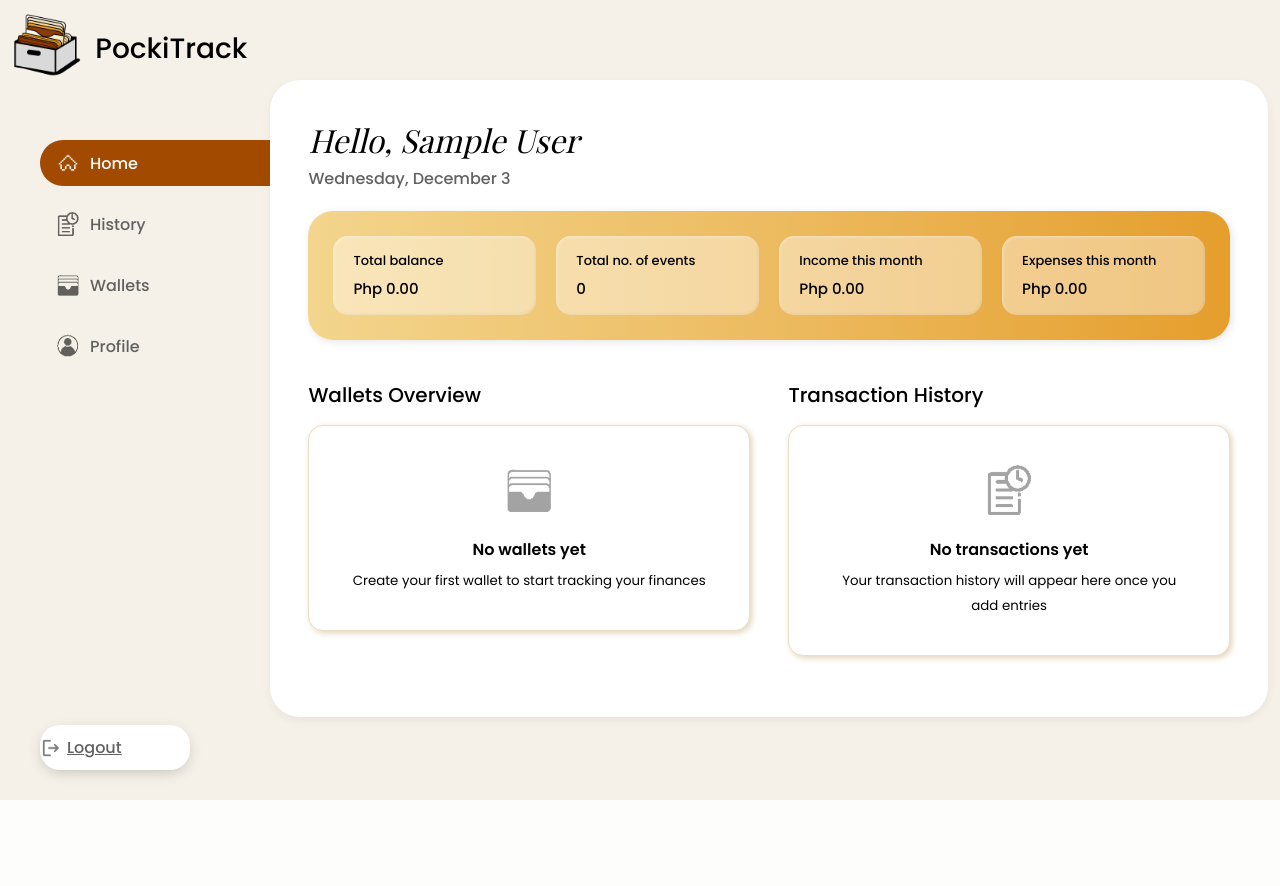
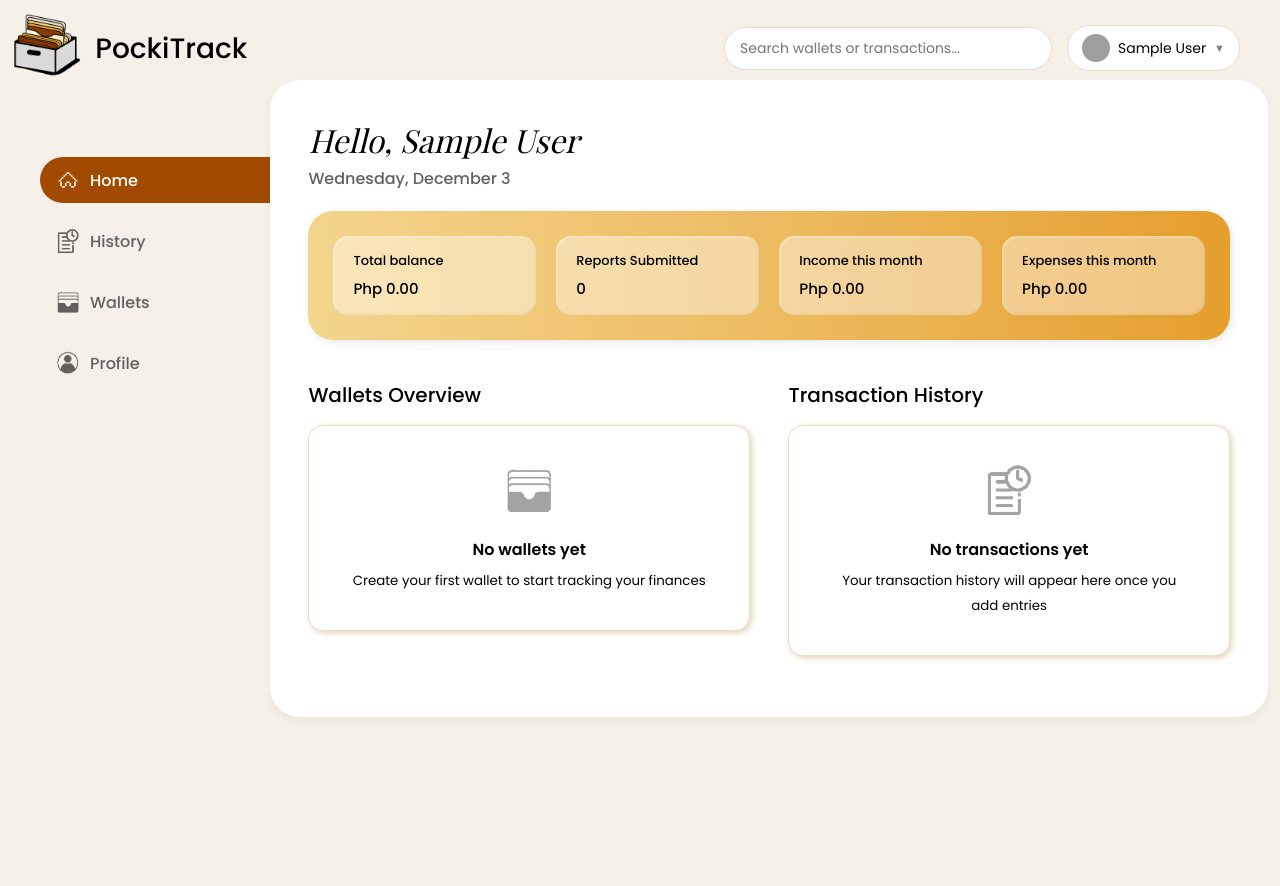
Before and after one commit to Snowden199x/PettyCash, a Flask app: page /pres/homepage in a window 1280 px wide. Before the commit the page ends 800 px from the top, so only its background shows below. Run offline with Flask 3, Linux system fonts and the light colour scheme; the visitor is signed in with stand-in values (Sample User, id 1); some web fonts are replaced; grey boxes are pictures that could not be loaded.

Commit message:
changes in homepage and history

```diff
--- a/web_development/pres_view/static/css/homepage.css
+++ b/web_development/pres_view/static/css/homepage.css
@@ -9,6 +9,134 @@ html {
   scroll-behavior: smooth;
 }
 
+.top-header {
+  position: fixed;
+  left: clamp(230px, 17vw, 250px); /* start after sidebar width */
+  right: 0;
+  height: 60px;
+  display: flex;
+  justify-content: flex-end;
+  align-items: center;
+  padding: 0 40px;
+  background-color: #F5F1E8;
+  z-index: 5;
+}
+
+.top-bar .logo {
+  display: flex;
+  align-items: center;
+  gap: 10px;
+  text-decoration: none;
+  cursor: pointer;
+}
+
+
+.top-header-right {
+  display: flex;
+  align-items: center;
+  gap: 15px;
+}
+
+.top-bar {
+  display: flex;
+  align-items: center;
+  justify-content: space-between;
+  padding: 15px 40px;
+  background-color: #f5f1e8;
+}
+
+/* reuse your existing logo styles */
+.top-bar-right {
+  display: flex;
+  align-items: center;
+  gap: 15px;
+  margin-top: 10px;
+}
+
+/* search & profile from previous answer */
+.search-bar input {
+  padding: 10px 40px 10px 15px;
+  border: 1px solid #ddd;
+  border-radius: 25px;
+  font-size: 14px;
+  font-family: "Poppins", sans-serif;
+  transition: all 0.3s ease;
+}
+.search-bar input:hover {
+  border-color: #e59e2c;
+}
+.search-bar input:focus {
+  outline: none;
+  border-color: #8b3b08;
+  box-shadow: 0 0 0 3px rgba(139, 59, 8, 0.1);
+}
+
+.profile-dropdown {
+  position: relative;
+}
+.profile-btn {
+  display: flex;
+  align-items: center;
+  gap: 8px;
+  padding: 8px 14px;
+  border-radius: 999px;
+  border: 1px solid #ecdcc6;
+  background: #ffffff;
+  cursor: pointer;
+  font-family: 'Poppins';
+  font-size: 14px;
+}
+
+.profile-avatar {
+  width: 28px;
+  height: 28px;
+  border-radius: 50%;
+  object-fit: cover;
+}
+
+.profile-btn:hover {
+  background-color: #fff7ec;
+  border-color: #e59e2c;
+}
+
+.profile-caret {
+  font-size: 11px;
+  color: #828282;
+  transition: transform 0.3s ease;
+}
+
+.profile-btn:hover .profile-caret {
+  transform: rotate(180deg);
+}
+
+.profile-menu {
+  position: absolute;
+  right: 0;
+  top: 110%;
+  background: #ffffff;
+  border-radius: 10px;
+  box-shadow: 0 4px 12px rgba(0,0,0,0.12);
+  display: none;
+  min-width: 200px;
+  transform: translateY(-10px);
+  transition: all 0.3s ease;
+  z-index: 50;
+}
+
+
+.profile-menu a {
+  display: block;
+  padding: 8px 12px;
+  text-decoration: none;
+  color: #000;
+  font-size: 14px;
+}
+
+.profile-menu a:hover {
+  background-color: #f5f1e8;
+}
+
+
 .container {
   display: flex;
   height: 100vh;
@@ -17,7 +145,7 @@ html {
 /* Sidebar */
 .sidebar {
   width: clamp(230px, 17vw, 250px);
-  padding: 50px 40px 40px 40px;
+  padding: 0px 40px 40px 40px;
   display: flex;
   flex-direction: column;
   align-items: flex-start;
@@ -53,7 +181,7 @@ html {
 .sidebar-content {
   display: flex;
   flex-direction: column;
-  margin-top: 90px;
+  margin-top: 71px;
   gap: 30px;
   width: 100%;
 }
--- a/web_development/pres_view/static/js/homepage.js
+++ b/web_development/pres_view/static/js/homepage.js
@@ -16,6 +16,9 @@ document.addEventListener("DOMContentLoaded", () => {
 
   // Load dashboard data
   loadDashboardData();
+
+  setupProfileDropdown();
+  setupHeaderSearch();
 });
 
 async function loadDashboardData() {
@@ -59,10 +62,14 @@ async function loadDashboardData() {
 }
 
 function updateSummaryCards(summary) {
-  document.getElementById("total-balance").textContent = `Php ${summary.total_balance.toLocaleString('en-PH', { minimumFractionDigits: 2 })}`;
-  document.getElementById("total-events").textContent = summary.total_events;
-  document.getElementById("income-month").textContent = `Php ${summary.income_month.toLocaleString('en-PH', { minimumFractionDigits: 2 })}`;
-  document.getElementById("expenses-month").textContent = `Php ${summary.expenses_month.toLocaleString('en-PH', { minimumFractionDigits: 2 })}`;
+  document.getElementById("total-balance").textContent =
+    `Php ${summary.total_balance.toLocaleString('en-PH', { minimumFractionDigits: 2 })}`;
+  document.getElementById("reports-submitted").textContent =
+    summary.reports_submitted;
+  document.getElementById("income-month").textContent =
+    `Php ${summary.income_month.toLocaleString('en-PH', { minimumFractionDigits: 2 })}`;
+  document.getElementById("expenses-month").textContent =
+    `Php ${summary.expenses_month.toLocaleString('en-PH', { minimumFractionDigits: 2 })}`;
 }
 
 function loadWallets(wallets) {
@@ -142,3 +149,42 @@ function showEmptyState() {
   showEmptyWallets();
   showEmptyTransactions();
 }
+
+function setupProfileDropdown() {
+  const toggle = document.getElementById("profile-dropdown-toggle");
+  const menu = document.getElementById("profile-menu");
+  if (!toggle || !menu) return;
+
+  toggle.addEventListener("click", (e) => {
+    e.stopPropagation();
+    const isVisible = menu.style.display === "block";
+    menu.style.display = isVisible ? "none" : "block";
+  });
+
+  document.addEventListener("click", () => {
+    if (menu.style.display === "block") {
+      menu.style.display = "none";
+    }
+  });
+}
+
+function setupHeaderSearch() {
+  const input = document.getElementById("header-search");
+  const walletsContainer = document.getElementById("wallets-container");
+  const transactionsContainer = document.getElementById("transactions-container");
+  if (!input || !walletsContainer || !transactionsContainer) return;
+
+  input.addEventListener("input", () => {
+    const term = input.value.toLowerCase().trim();
+
+    walletsContainer.querySelectorAll(".wallet-card").forEach(card => {
+      const text = card.textContent.toLowerCase();
+      card.style.display = text.includes(term) ? "" : "none";
+    });
+
+    transactionsContainer.querySelectorAll(".transaction-item").forEach(item => {
+      const text = item.textContent.toLowerCase();
+      item.style.display = text.includes(term) ? "" : "none";
+    });
+  });
+}
--- a/web_development/pres_view/templates/pres/pres_homepage.html
+++ b/web_development/pres_view/templates/pres/pres_homepage.html
@@ -19,16 +19,46 @@
     />
   </head>
   <body>
+    <div class="top-bar">
+  <div class="top-bar-left">
+    <a href="{{ url_for('pres.homepage') }}" class="logo">
+  <img
+    src="{{ url_for('pres.static', filename='images/pocki_logo.png') }}"
+    alt="PockiTrack Logo"
+  />
+  <span class="logo_name">PockiTrack</span>
+</a>
+  </div>
+
+  <div class="top-bar-right">
+    <div class="search-bar">
+      <input
+        type="text"
+        id="header-search"
+        placeholder="Search wallets or transactions..."
+      />
+    </div>
+
+    <div class="profile-dropdown">
+      <button class="profile-btn" id="profile-dropdown-toggle">
+  <img
+    src="{{ profile_picture or url_for('pres.static', filename='images/default_profile.png') }}"
+    alt="Profile"
+    class="profile-avatar"
+  />
+  <span class="profile-name">{{ session['org_name'] }}</span>
+  <span class="profile-caret">▼</span>
+</button>
+      <div class="profile-menu" id="profile-menu">
+        <a href="{{ url_for('pres.profile') }}">Profile</a>
+        <a href="{{ url_for('pres.pres_logout') }}">Logout</a>
+      </div>
+    </div>
+  </div>
+</div>
     <div class="container">
       <!-- Sidebar -->
       <aside class="sidebar">
-        <a href="{{ url_for('pres.homepage') }}" class="logo">
-          <img
-            src="{{ url_for('pres.static', filename='images/pocki_logo.png') }}"
-            alt="PockiTrack Logo"
-          />
-          <span class="logo_name">PockiTrack</span>
-        </a>
 
         <!-- Sidebar content below logo -->
         <div class="sidebar-content">
@@ -69,14 +99,6 @@
           </nav>
         </div>
 
-        <!-- Logout Button -->
-        <a href="{{ url_for('pres.pres_logout') }}" class="logout-btn">
-          <img
-            src="{{ url_for('pres.static', filename='images/logout_icon.png') }}"
-            alt="Logout Icon"
-          />
-          Logout
-        </a>
       </aside>
 
       <!-- Main Content -->
@@ -94,8 +116,8 @@
                 </div>
 
                 <div class="card">
-                  <p>Total no. of events</p>
-                  <h2 id="total-events">0</h2>
+                  <p>Reports Submitted</p>
+                  <h2 id="reports-submitted">0</h2>
                 </div>
 
                 <div class="card">
```
Also changed, not shown: web_development/pres_view/static/css/history.css (+14 -15 lines), web_development/pres_view/static/js/history.js (+107 -28 lines), web_development/pres_view/templates/pres/history.html (+0 -8 lines), web_development/pres_view/templates/pres/profile.html (+0 -8 lines), web_development/pres_view/templates/pres/wallets.html (+0 -8 lines).
